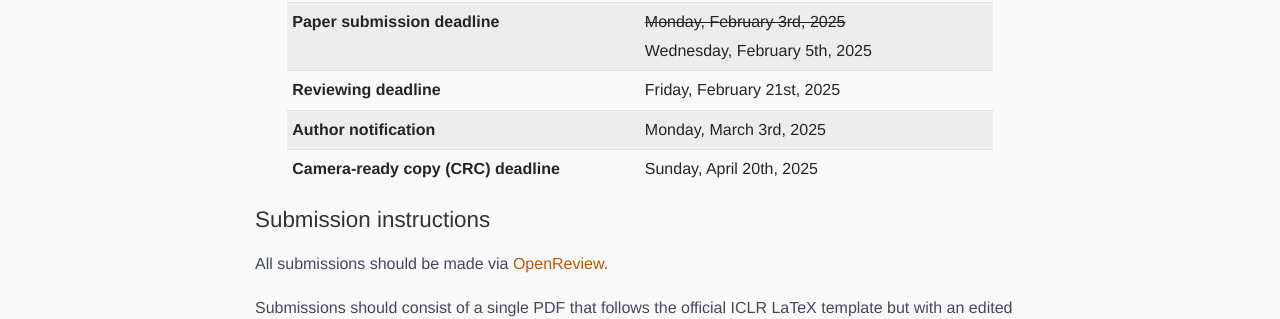
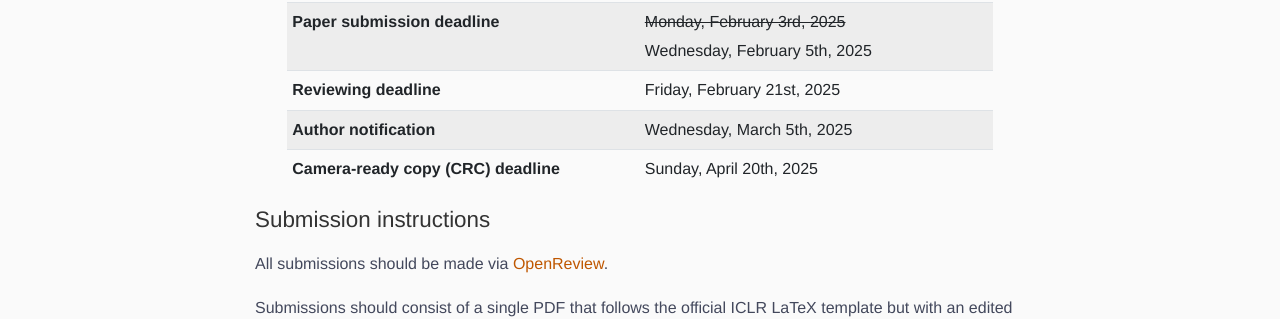
Before and after one commit to representational-alignment/representational-alignment.github.io, a Jekyll site: the page built from 2025/index.md, in a window 1280 px wide and 900 px high, scrolled down 2594 px. Shown: the part 139-458 px from the top of the window. Built offline with Jekyll 4.4.1, drawn with Linux system fonts in a browser that asks for light colours.

Commit message:
align workshop notification date with ICLR 2025

```diff
--- a/2025/index.md
+++ b/2025/index.md
@@ -25,7 +25,7 @@ cfp:
       - event: Reviewing deadline
         date: Friday, February 21st, 2025
       - event: Author notification
-        date: Monday, March 3rd, 2025
+        date: Wednesday, March 5th, 2025
       - event: Camera-ready copy (CRC) deadline
         date: Sunday, April 20th, 2025
     extra_instructions: |
```
